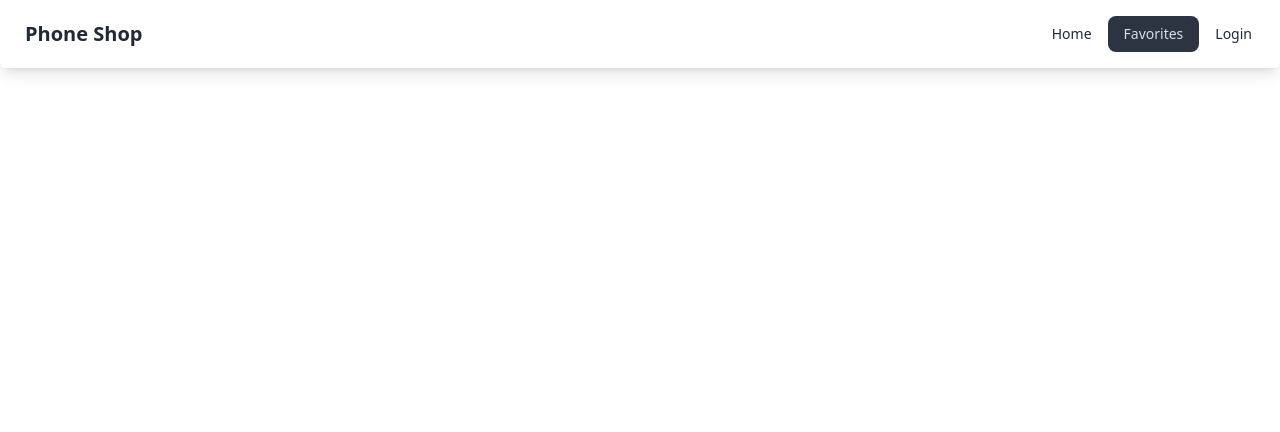
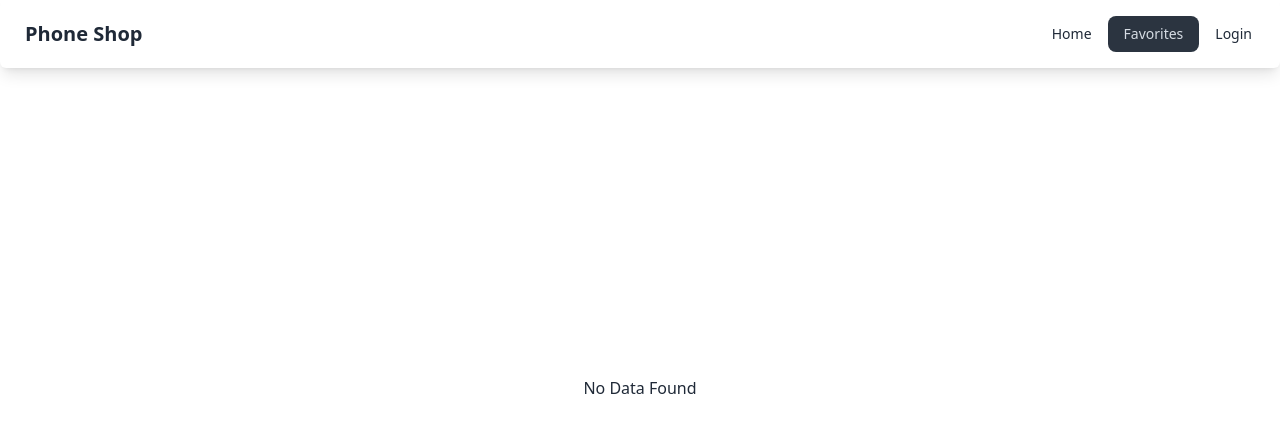
Before and after one commit to MdFuadAmir/router-dom-shop, a React (Vite) app: page /favorites in a window 1280 px wide. Shown: the top 432 px of the page. Built offline with nearby package versions, Linux system fonts and the light colour scheme.

Commit message:
added afgfg

```diff
--- a/src/Componentes/Favorites/Favorites.jsx
+++ b/src/Componentes/Favorites/Favorites.jsx
@@ -1,27 +1,31 @@
+import { useEffect, useState } from "react";
+import PhoneCard from "../PhoneCard/PhoneCard";
 
 
 const Favorites = () => {
+  const [favorites, setfavorites] = useState([]);
+  const [noFound, setNoFound] = useState(false);
+
+  useEffect(()=>{
+    const favoriteItems = JSON.parse(localStorage.getItem('test'));
+    if(favoriteItems){
+      setfavorites(favoriteItems);
+    }
+    else{
+      setNoFound("No Data Found");
+    }
+  },[])
+
     return (
         <div>
+          {
+            noFound ? <p className="h-[80vh] flex justify-center items-center">{noFound}</p> : <div>
+              {
+                favorites.map(phone => <PhoneCard key={phone.id} phone={phone}></PhoneCard>)
+              }
 
-            {/* <div className='my-10'>
-            <div className='w-full h-[30vh] mb-6 bg-lime-200'>
-                <h2 className='mx-auto w-fit text-4xl'>Phone Details</h2>
             </div>
-
-            <div className="card card-side bg-base-100 shadow-xl w-2/3 mx-auto">
-  <figure><img className='h-[60vh]' src='ds' alt="Movie"/></figure>
-  <div className="card-body">
-    <h2 className="card-title">Name: fgf</h2>
-    <h4>Brand: fgf</h4>
-    <h4>Price: fgf</h4>
-    <h4>Rating: fgf</h4>
-    <div className="card-actions justify-end">
-      <button className="btn btn-outline w-full">Add to Favorite</button>
-    </div>
-  </div>
-</div>
-        </div> */}
+          }
         </div>
     );
 };
--- a/src/Componentes/Phone/Phone.jsx
+++ b/src/Componentes/Phone/Phone.jsx
@@ -17,7 +17,7 @@ const Phone = () => {
 
 
       const favoriteItems = JSON.parse(localStorage.getItem('test'));
-// commit
+
       if(!favoriteItems){
         addedFavoriteItemInStor.push(phone);
         localStorage.setItem('favorites', JSON.stringify(addedFavoriteItemInStor));
```
